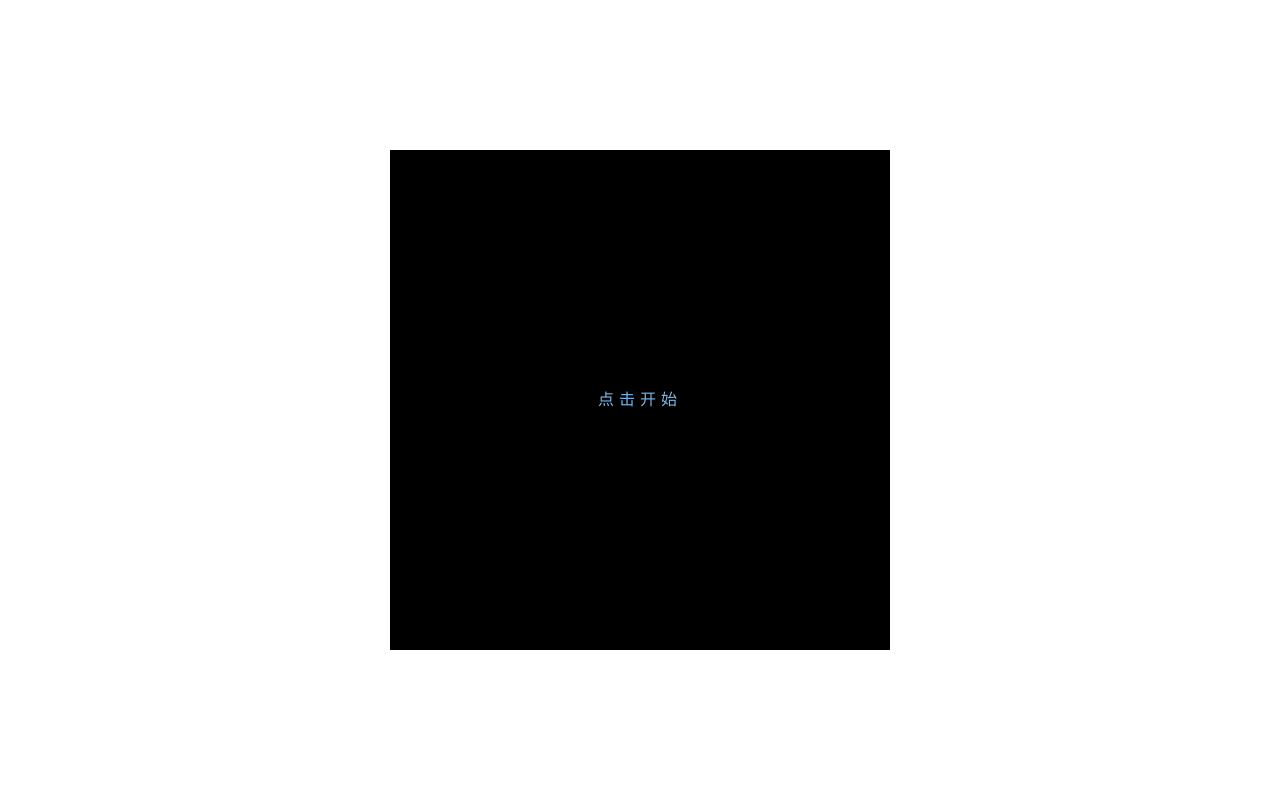
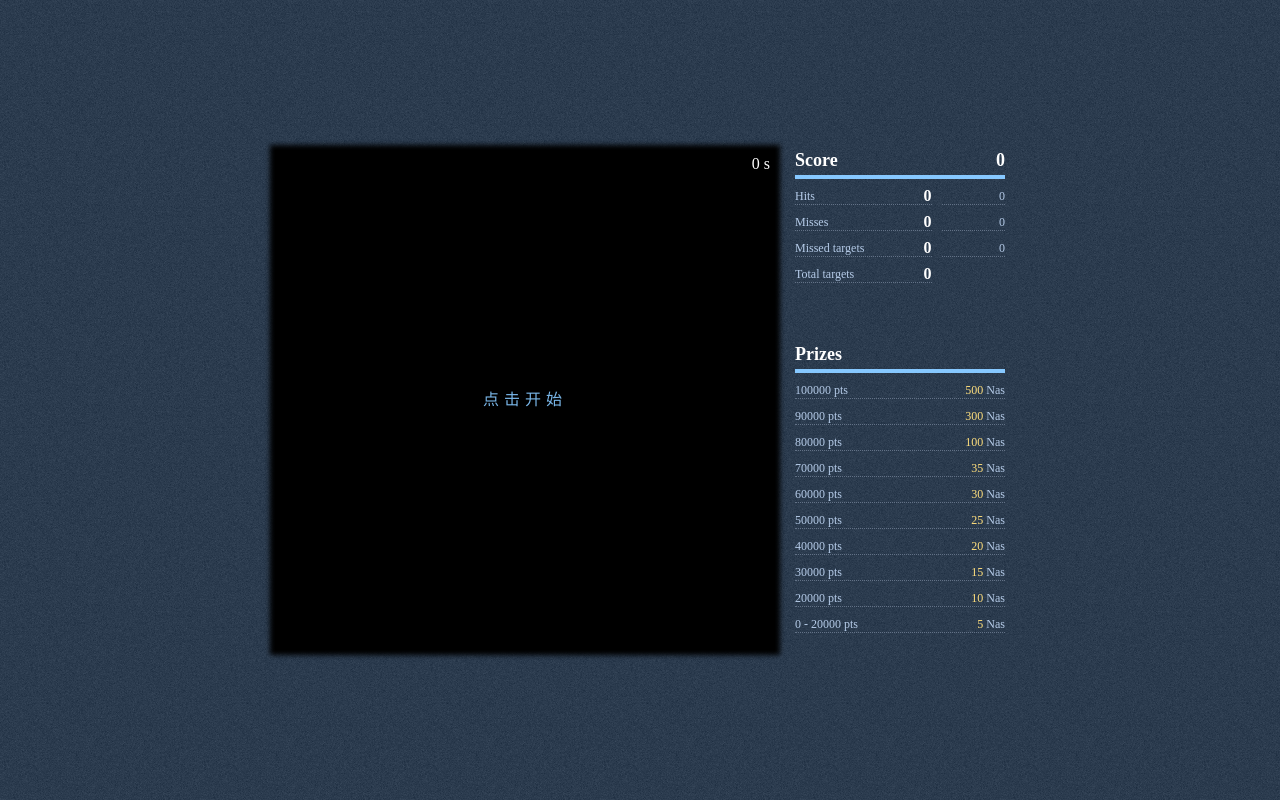
Before and after one commit to CHristopherkeith/SilverBullet, a Vue app: page /#/ in a window 1280 px wide. Built offline with nearby package versions, Linux system fonts and the light colour scheme.

Commit message:
add scoreboard and show score

```diff
--- a/src/App.vue
+++ b/src/App.vue
@@ -16,12 +16,14 @@ export default {
   margin: 0px;
   padding: 0px;
 }
-/*html, body{
+html, body{
   width: 100%;
   height: 100%;
 }
-#myApp {
+#myApp{
   width: 100%;
   height: 100%;
-}*/
+  background: url(./assets/img/bg.gif) repeat;
+}
+
 </style>
--- a/src/components/ExactAiming.vue
+++ b/src/components/ExactAiming.vue
@@ -1,31 +1,37 @@
 <template>
   <div class="exactaiming">
-  	<div>
+  	<div class="mainPanel">
       <span class="time">{{time}} s</span>
-      <ExactAimingMask :maskShow="maskShowValue" @update:maskShow="newValue=>maskShowValue=newValue" @trigger:exactAimingStart="exactAimingStart"></ExactAimingMask>
+      <ExactAimingMask :maskShow="maskShowValue" @update:maskShow="newValue=>maskShowValue=newValue" @trigger:exactAimingStart="exactAimingStart" :maskText="maskTextValue"></ExactAimingMask>
       <!-- <ExactAimingMask :maskShow.sync="maskShowValue"></ExactAimingMask> -->
       <transition-group name="list-complete"
         v-on:after-enter="afterEnter">
-        <TheTarget v-for="(item,index) in items" :key="index" :left="item.left" :top="item.top" class="list-complete-item" :other="'index:'+index+';'+'item:'+JSON.stringify(item)" @addScore="addScore"></TheTarget>
+        <TheTarget v-for="(item,index) in items" :key="index" :left="item.left" :top="item.top" class="list-complete-item" @addScore="addScore"></TheTarget>
       </transition-group>
   	</div>
+    <div class="scorePanel">
+      <RecordBoard :score="score"></RecordBoard>
+    </div>
   </div>
 </template>
 
 <script>
 import TheTarget from './TheTarget'
 import ExactAimingMask from './ExactAimingMask'
+import RecordBoard from './RecordBoard'
 import { mapMutations } from 'vuex'
 import { mapState } from 'vuex'
 export default {
   name: 'ExactAiming',
-  components: {TheTarget, ExactAimingMask},
+  components: {TheTarget, ExactAimingMask, RecordBoard},
   data () {
     return {
       items: [],
     	targetAppear: false,
       maskShowValue: true,
-      time: 0
+      maskTextValue: '点击开始',
+      time: 0,
+      count: 20
     }
   },
   methods: {
@@ -49,24 +55,33 @@ export default {
           timer,
           tempItem,
           randomLeft,
-          randomTop,
-          startTime = new Date();
+          randomTop;
+          // startTime = new Date();
 
       timer = setInterval(function(){
         randomLeft = Math.random();
         randomTop = Math.random();
         tempItem = cnt++;
-        this.items.push({
-          value: tempItem,
-          left: randomLeft*450,
-          top: randomTop*450
-        });
-        this.time = Math.floor((new Date() - startTime)/1000);
         console.log(this.time, 'this.time')
-        if(this.time >= 20){
-          clearTimeout(timer)
-          console.log(this.score, 'score')
+        if(this.time >= this.count){
+          setTimeout(function(){
+            clearTimeout(timer);
+            this.maskShowValue = true;
+            this.maskTextValue = '再玩一次？点击开始';
+            this.time = 0;
+            console.log(this.score, 'score')
+          }.bind(this), 200)
+        }else{
+          this.items.push({
+            value: tempItem,
+            left: randomLeft*450,
+            top: randomTop*450
+          });
+          // this.time = Math.floor((new Date() - startTime)/1000);
+          this.time ++;
         }
+
+
       }.bind(this),1000)
 
     }
@@ -101,7 +116,6 @@ export default {
 }
 </script>
 
-<!-- Add "scoped" attribute to limit CSS to this component only -->
 <style scoped>
   .time{
     color: #ffffff;
@@ -109,7 +123,7 @@ export default {
     top: 5px;
     right: 5px;
   }
-	.exactaiming>div, .exactAimingMask{
+	.exactaiming/*, .exactAimingMask*/{
 		position: absolute;
 		margin: auto;
 		padding: auto;
@@ -117,14 +131,28 @@ export default {
 		right: 0;
 		top: 0;
 		bottom: 0;
-		width: 500px;
+		width: 730px;
 		height: 500px;
-		background-color: #000000;
+		/*background-color: #000000;*/
 	}
+  .exactaiming>div{
+    /*display: inline-block;*/
+    position: relative;
+    float: left;
+    height: 100%;
+  }
   .exactAimingMask{
-    /*background-color: #ffffff;*/
-    /*opacity: 0.2;*/
     z-index: 1;
+    width: 100%;
+    height: 100%;
+  }
+  .mainPanel{
+    width: 500px;
+    background-color: #000000;
+    box-shadow: 0px 0px 5px 5px #000000;
+  }
+  .scorePanel{
+    width: 230px;
   }
   .list-complete-item {
     background-color: #4D72EE;
--- a/src/components/ExactAimingMask.vue
+++ b/src/components/ExactAimingMask.vue
@@ -1,6 +1,6 @@
 <template>
   <div class="exactAimingMask" v-show="maskShow">
-    <p @click="triggerStart">点击开始</p>
+    <p @click="triggerStart">{{maskText}}</p>
   </div>
 </template>
 
@@ -10,7 +10,7 @@ import { mapState } from 'vuex'
 export default {
   name: 'ExactAimingMask',
   // components: {TheTarget},
-  props: ['maskShow'],
+  props: ['maskShow', 'maskText'],
   data () {
     return {
     }
--- /dev/null
+++ b/src/components/RecordBoard.vue
@@ -0,0 +1,198 @@
+<template>
+  <div class="recordBoard">
+    <ul class="recordBoardScore">
+      <li class="recordBoardTitle">
+        <span>Score</span>
+        <span class="totalScore">{{score}}</span>
+      </li>
+      <li>
+        <div class="targetCount">
+          <span>Hits</span>
+          <span class="targetCountRes">0</span>
+        </div>
+        <div class="scoreCount">
+          <span>0</span>
+        </div>
+      </li>
+      <li>
+        <div class="targetCount">
+          <span>Misses</span>
+          <span class="targetCountRes">0</span>
+        </div>
+        <div class="scoreCount">
+          <span>0</span>
+        </div>
+      </li>
+      <li>
+        <div class="targetCount">
+          <span>Missed targets</span>
+          <span class="targetCountRes">0</span>
+        </div>
+        <div class="scoreCount">
+          <span>0</span>
+        </div>
+      </li>
+      <li>
+        <div class="targetCount">
+          <span>Total targets</span>
+          <span class="targetCountRes">0</span>
+        </div>
+      </li>
+    </ul>
+    <ul class="recordBoardPrizes">
+      <li class="recordBoardTitle">
+        <span>Prizes</span>
+      </li>
+      <li>
+        <div class="targetCount">
+          <span>100000 pts</span>
+          <span class="targetCountPrize"><span>500</span> Nas</span>
+        </div>
+      </li>
+      <li>
+        <div class="targetCount">
+          <span>90000 pts</span>
+          <span class="targetCountPrize"><span>300</span> Nas</span>
+        </div>
+      </li>
+      <li>
+        <div class="targetCount">
+          <span>80000 pts</span>
+          <span class="targetCountPrize"><span>100</span> Nas</span>
+        </div>
+      </li>
+      <li>
+        <div class="targetCount">
+          <span>70000 pts</span>
+          <span class="targetCountPrize"><span>35</span> Nas</span>
+        </div>
+      </li>
+      <li>
+        <div class="targetCount">
+          <span>60000 pts</span>
+          <span class="targetCountPrize"><span>30</span> Nas</span>
+        </div>
+      </li>
+      <li>
+        <div class="targetCount">
+          <span>50000 pts</span>
+          <span class="targetCountPrize"><span>25</span> Nas</span>
+        </div>
+      </li>
+      <li>
+        <div class="targetCount">
+          <span>40000 pts</span>
+          <span class="targetCountPrize"><span>20</span> Nas</span>
+        </div>
+      </li>
+      <li>
+        <div class="targetCount">
+          <span>30000 pts</span>
+          <span class="targetCountPrize"><span>15</span> Nas</span>
+        </div>
+      </li>
+      <li>
+        <div class="targetCount">
+          <span>20000 pts</span>
+          <span class="targetCountPrize"><span>10</span> Nas</span>
+        </div>
+      </li>
+      <li>
+        <div class="targetCount">
+          <span>0 - 20000 pts</span>
+          <span class="targetCountPrize"><span>5</span> Nas</span>
+        </div>
+      </li>
+    </ul>
+  </div>
+</template>
+
+<script>
+export default {
+  name: 'RecordBoard',
+  // components: {TheTarget},
+  props: ['score'],
+  data () {
+    return {
+    }
+  },
+  methods: {
+
+  },
+  // computed: mapState([
+  //   'score',
+  // ]),
+}
+</script>
+
+<style scoped>
+  .recordBoard{
+    width: 100%;
+    height: 100%;
+    padding-left: 20px;
+    box-sizing: border-box;
+  }
+  .recordBoard>ul{
+    list-style-type: none;
+  }
+  .recordBoard>ul>li{
+    /*padding-top: 5px;*/
+    height: 25px;
+  }
+  .recordBoard>ul>li>div{
+    position: relative;
+  }
+  .recordBoardTitle{
+    color: white;
+    font-weight: bolder;
+    font-size: 18px;
+    border-bottom: solid 4px #86C8FF;
+  }
+  .recordBoardTitle>span, .recordBoard>ul>li>div>span{
+    position: absolute;
+    /*top: 0px;*/
+  }
+  .recordBoard>ul>li>div>span{
+    color: #B6CCE9;
+    font-size: 12px;
+    line-height: 16px;
+    bottom: 0px;
+  }
+  .totalScore{
+    right: 0px;
+  }
+  .targetCount{
+    float: left;
+    width: 65%;
+    height: 100%;
+    border-bottom: dotted 1px #627186;
+  }
+  .recordBoardPrizes .targetCount{
+    width: 100%;
+  }
+  .scoreCount{
+    float: right;
+    width: 30%;
+    height: 100%;
+    border-bottom: dotted 1px #627186;
+  }
+  .targetCountRes, .scoreCount>span, .targetCountPrize{
+    right: 0px;
+  }
+  .targetCountPrize{
+    color: white;
+    /*font-weight: bolder;*/
+    font-size: 16px;
+  }
+  .targetCountPrize>span{
+    color: #FFDF7D;
+  }
+  .targetCountRes{
+    color: white !important;
+    font-weight: bolder;
+    font-size: 16px !important;
+  }
+  .recordBoardPrizes{
+    padding-top: 65px;
+  }
+</style>
```
Also changed, not shown: src/assets/img/bg.gif (added), src/assets/img/inu.jpg (renamed from src/assets/inu.jpg).
